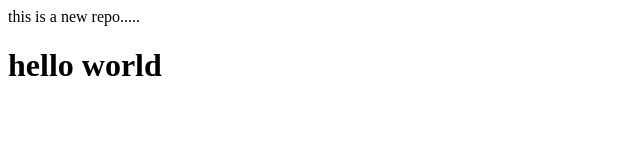
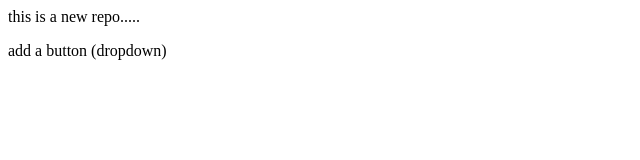
Before and after one commit to bilal00999/localrepo, a plain HTML site: page index.html in a window 1280 px wide. Shown: the whole page, without its empty margins (0-640 px from the left). Drawn offline with Linux system fonts and the light colour scheme.

Commit message:
add new button

```diff
--- a/index.html
+++ b/index.html
@@ -1,2 +1,2 @@
 <p>this is a new  repo.....</p>
-<h1>hello world</h1>
+<p>add a button (dropdown)</p>
```
